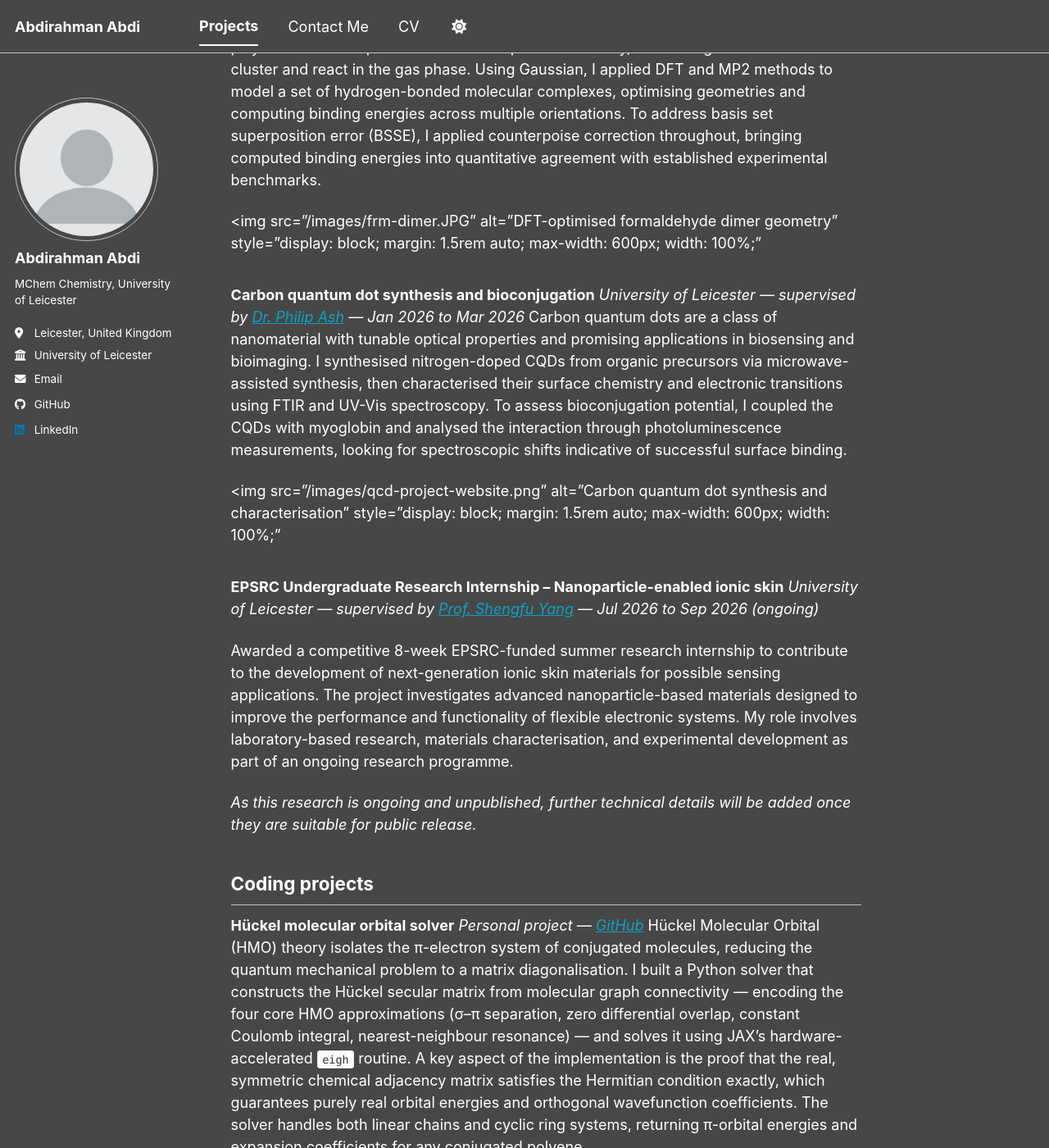
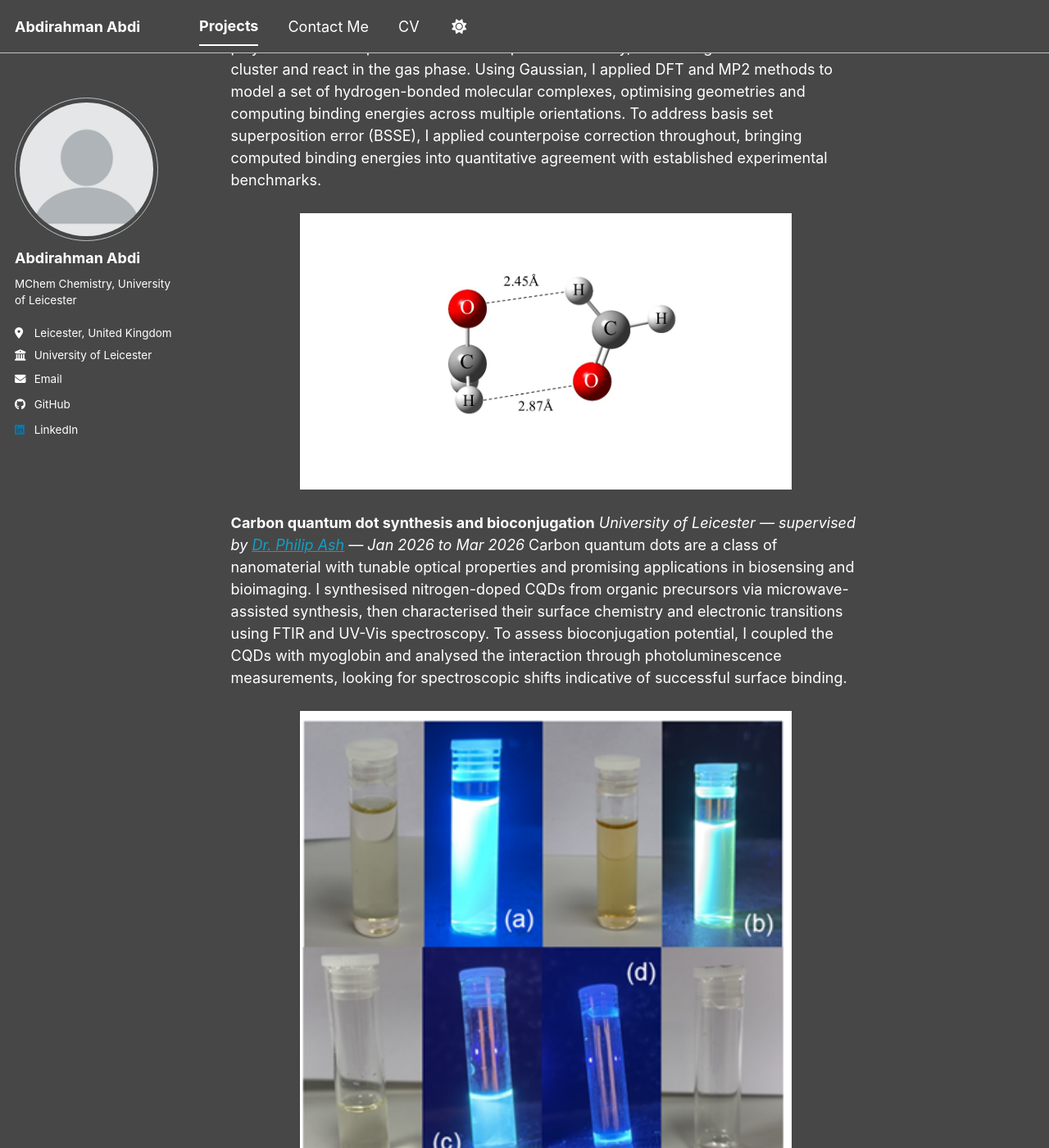
Before and after one commit to abdirahmanabdi-dev/abdirahmanabdi-dev.github.io, a Jekyll site: the page built from _pages/projects.md, in a window 1280 px wide and 1400 px high, scrolled down 276 px. Shown: the whole window at 82% size. Built offline with Jekyll 4.4.1, drawn with Linux system fonts in a browser that asks for light colours; a script bundle is joined from its source files by our own code; library files that are not in the unit come from our copies.

Commit message:
fix: images were showing as raw html, changed

```diff
--- a/_pages/projects.md
+++ b/_pages/projects.md
@@ -9,21 +9,13 @@ A record of my academic and personal projects. More will be added as work progre
 *University of Leicester — supervised by [Prof. Shengfu Yang](https://le.ac.uk/people/shengfu-yang) — Oct 2025 to Dec 2025*
 Hydrogen bonds play a subtle but important role in atmospheric chemistry, influencing how molecules cluster and react in the gas phase. Using Gaussian, I applied DFT and MP2 methods to model a set of hydrogen-bonded molecular complexes, optimising geometries and computing binding energies across multiple orientations. To address basis set superposition error (BSSE), I applied counterpoise correction throughout, bringing computed binding energies into quantitative agreement with established experimental benchmarks.
 
-<img
-  src="/images/frm-dimer.JPG"
-  alt="DFT-optimised formaldehyde dimer geometry"
-  style="display: block; margin: 1.5rem auto; max-width: 600px; width: 100%;"
->
+<img class="project-image" src="/images/frm-dimer.JPG" alt="DFT-optimised formaldehyde dimer geometry">
 
 **Carbon quantum dot synthesis and bioconjugation**
 *University of Leicester — supervised by [Dr. Philip Ash](https://le.ac.uk/people/philip-ash) — Jan 2026 to Mar 2026*
 Carbon quantum dots are a class of nanomaterial with tunable optical properties and promising applications in biosensing and bioimaging. I synthesised nitrogen-doped CQDs from organic precursors via microwave-assisted synthesis, then characterised their surface chemistry and electronic transitions using FTIR and UV-Vis spectroscopy. To assess bioconjugation potential, I coupled the CQDs with myoglobin and analysed the interaction through photoluminescence measurements, looking for spectroscopic shifts indicative of successful surface binding.
 
-<img
-  src="/images/qcd-project-website.png"
-  alt="Carbon quantum dot synthesis and characterisation"
-  style="display: block; margin: 1.5rem auto; max-width: 600px; width: 100%;"
->
+<img class="project-image" src="/images/qcd-project-website.png" alt="Carbon quantum dot synthesis and characterisation">
 
 **EPSRC Undergraduate Research Internship – Nanoparticle-enabled ionic skin**
 *University of Leicester — supervised by [Prof. Shengfu Yang](https://le.ac.uk/people/shengfu-yang) — Jul 2026 to Sep 2026 (ongoing)*
--- a/assets/css/main.scss
+++ b/assets/css/main.scss
@@ -41,3 +41,10 @@
     "vendor/font-awesome/solid",
     "vendor/font-awesome/brands"
 ;
+
+.project-image {
+  display: block;
+  margin: 1.5rem auto;
+  max-width: 600px;
+  width: 100%;
+}
```
